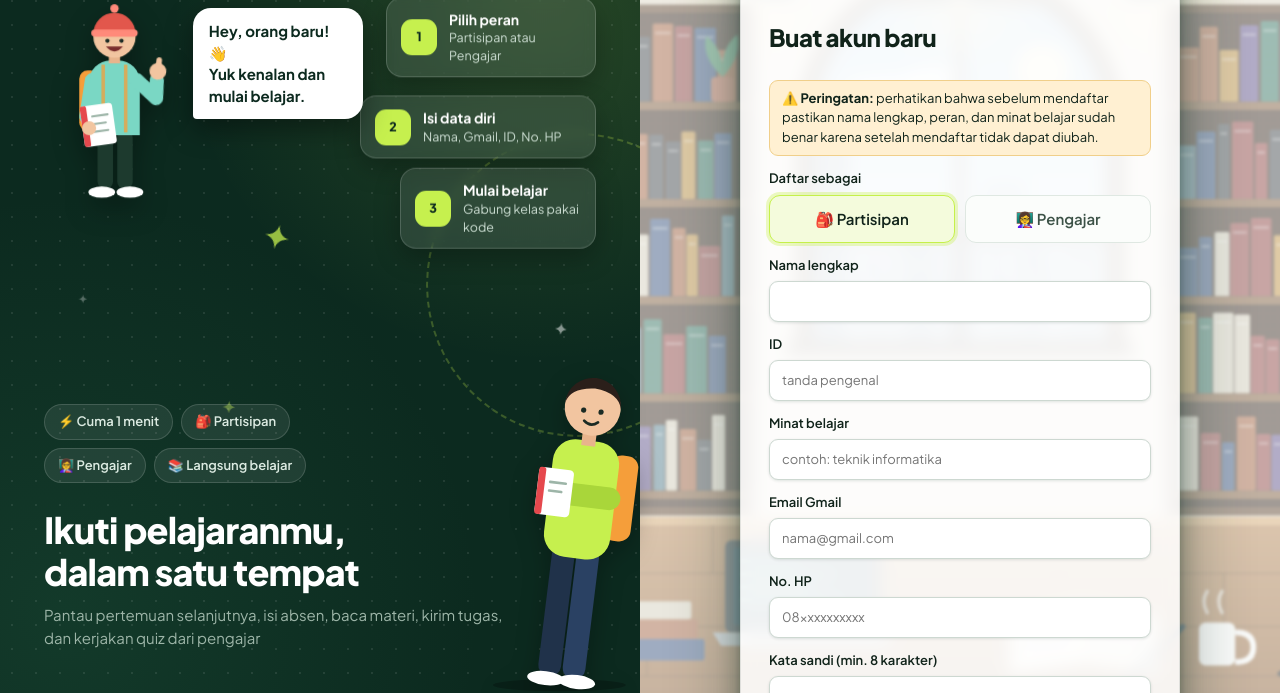
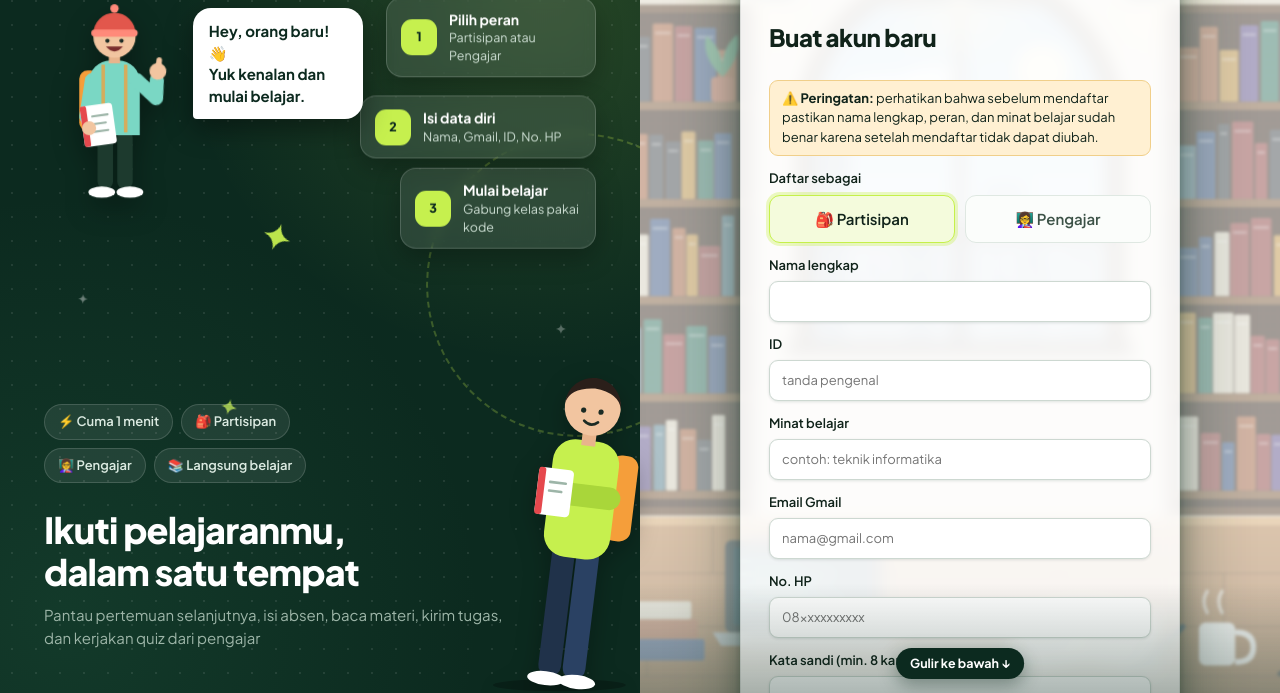
Before and after one commit to Reyyyynnd/tugas-projek-kelompok-ippl, a plain HTML site: page login.html in a window 1280 px wide. Both pictures are taken after a click on the tab "Daftar". Shown: the part 107-800 px from the top of the page. Drawn offline with nearby package versions, Linux system fonts and the light colour scheme.

Commit message:
memperbaiki scroll pada daftar

```diff
--- a/app.js
+++ b/app.js
@@ -1146,6 +1146,21 @@ function initBeranda() {
 }
 
 /* ===== HALAMAN LOGIN ===== */
+// Petunjuk gulir: muncul bila isi panel putih masih panjang ke bawah (hanya saat panel itu yang bisa digulir)
+function initScrollHint() {
+  const sc = document.querySelector('.pscroll'), box = document.querySelector('.box'), panel = document.querySelector('.panel');
+  if (!sc || !panel) return;
+  let f = document.querySelector('.pfade');          // dibuat otomatis bila belum ada di login.html
+  if (!f) { f = document.createElement('div'); f.className = 'pfade'; f.setAttribute('aria-hidden', 'true'); panel.appendChild(f); }
+  const upd = () => {
+    const can = getComputedStyle(sc).overflowY === 'auto' && sc.scrollHeight - sc.clientHeight > 8;
+    f.classList.toggle('on', can && sc.scrollHeight - sc.scrollTop - sc.clientHeight > 8);
+  };
+  sc.addEventListener('scroll', upd, { passive: true });
+  window.addEventListener('resize', upd);
+  if (window.ResizeObserver && box) new ResizeObserver(upd).observe(box);
+  upd();
+}
 function initLogin(){
 
 if (new URLSearchParams(location.search).has('dihapus')) toast('Akun kamu sudah dihapus permanen.');
@@ -1403,7 +1418,7 @@ const ftEl = PAGE === 'login' ? null : $('#foot'); if (ftEl) ftEl.innerHTML = fo
     if (PAGE === 'login') {
       const { data: { session } } = await sb.auth.getSession();
       if (session) { location.replace('index.html'); return; }
-      initLogin(); return;
+      initLogin(); initScrollHint(); return;
     }
     if (!(await loadAll())) { location.replace('login.html'); return; }
     applyPref();
--- a/login.html
+++ b/login.html
@@ -6,7 +6,7 @@
 <title>Masuk – KelasBelajar</title>
 <link href="https://fonts.googleapis.com/css2?family=Plus+Jakarta+Sans:wght@400;500;600;700;800&display=swap" rel="stylesheet">
 <link rel="icon" href="logo.svg" type="image/svg+xml">
-<link rel="stylesheet" href="style.css?v=24">
+<link rel="stylesheet" href="style.css?v=29">
 </head>
 <body data-page="login">
 <div class="auth">
@@ -135,9 +135,10 @@
       </form>
     </div>
     </div>
+    <div class="pfade" aria-hidden="true"></div>
   </section>
 </div>
 <script src="https://cdn.jsdelivr.net/npm/@supabase/supabase-js@2.45.4/dist/umd/supabase.min.js"></script>
-<script src="app.js?v=23"></script>
+<script src="app.js?v=31"></script>
 </body>
 </html>
--- a/style.css
+++ b/style.css
@@ -306,7 +306,7 @@ html[data-fs="kecil"] .wrap{zoom:.92}
 .auth.reg .b-reg{display:block!important}
 .lean{position:absolute;z-index:3;right:calc(50% - 16px);bottom:0;height:clamp(280px,46vh,440px);width:auto;pointer-events:none;filter:drop-shadow(0 8px 12px #0004)}
 .panel{position:relative;overflow:hidden;isolation:isolate}
-.panel::before{content:"";position:absolute;inset:-12px;z-index:-1;background:linear-gradient(#f6f8f6c4,#f6f8f6c4),url(sekolah.jpg) center/cover,url(sekolah.svg) center/cover;filter:blur(2.5px)}
+.panel::before{content:"";position:absolute;inset:-12px;z-index:-1;background:linear-gradient(#f6f8f6c4,#f6f8f6c4),url(sekolah.svg) center/cover;filter:blur(2.5px)}
 .box{background:#ffffffd9;-webkit-backdrop-filter:blur(8px);backdrop-filter:blur(8px);border-radius:22px;padding:26px 28px;box-shadow:0 18px 50px #0c2a1f26;border:1px solid #ffffffb3}
 @media(max-width:1100px){.lean{display:none}.greet{width:112px}.bubble{font-size:14px;max-width:170px}.greetwrap{left:28px}}
 @media(max-width:820px){.greetwrap{display:none!important}.hero::after{display:none}.box{padding:20px 18px}}
@@ -357,7 +357,7 @@ html[data-fs="kecil"] .wrap{zoom:.92}
 .hero .logo{padding-left:0;padding-bottom:0}
 .box{box-shadow:0 18px 44px #0c2a1f3a,0 4px 12px #0c2a1f26}
 .box input:not([type=radio]):not([type=checkbox]){box-shadow:0 1px 3px #0c2a1f1f}
-.panel::before{background:linear-gradient(#f6f8f6a6,#f6f8f6a6),url(sekolah.jpg) center/cover,url(sekolah.svg) center/cover;filter:blur(2px)}
+.panel::before{background:linear-gradient(#f6f8f6a6,#f6f8f6a6),url(sekolah.svg) center/cover;filter:blur(2px)}
 
 /* ===== DAFTAR: pilihan peran lebih ringan ===== */
 .roles label{border-color:#dfe8e2;background:#fbfdfb;color:#3c5247}
@@ -365,7 +365,7 @@ html[data-fs="kecil"] .wrap{zoom:.92}
 
 /* ===== LATAR PERPUSTAKAAN & BAYANGAN KARTU ===== */
 .hero p{max-width:470px}
-.panel::before{background:linear-gradient(#f6f8f68f,#f6f8f68f),url(sekolah.jpg) center/cover,url(sekolah.svg) center/cover;filter:blur(1.5px)}
+.panel::before{background:linear-gradient(#f6f8f68f,#f6f8f68f),url(sekolah.svg) center/cover;filter:blur(1.5px)}
 .box{border:1px solid #0c2a1f1a;box-shadow:0 30px 70px #0c2a1f73,0 10px 24px #0c2a1f4d,0 2px 6px #0c2a1f33}
 
 /* ===== LOGIN: layout putih tidak bergeser saat pindah Masuk <-> Daftar ===== */
@@ -385,3 +385,11 @@ html:has(body[data-page="login"]){scrollbar-gutter:stable}
   body[data-page="login"] .pscroll::-webkit-scrollbar{display:none}
   body[data-page="login"] .pscroll .box{margin:auto}
 }
+
+/* ===== LOGIN: petunjuk bahwa formulir masih bisa digulir ===== */
+.pfade{display:none}
+@media(min-width:821px) and (min-height:600px){
+  .pfade{display:block;position:absolute;left:0;right:0;bottom:0;height:110px;z-index:2;pointer-events:none;opacity:0;transition:opacity .25s;background:linear-gradient(to bottom,transparent,#0c2a1f55)}
+  .pfade.on{opacity:1}
+  .pfade::after{content:"Gulir ke bawah \2193";position:absolute;left:50%;bottom:14px;transform:translateX(-50%);padding:6px 14px;border-radius:99px;background:#0c2a1f;color:#fff;font-size:12.5px;font-weight:700;box-shadow:0 6px 18px #0c2a1f66}
+}
```
Also changed, not shown: index.html (+2 -2 lines), profil.html (+2 -2 lines).
